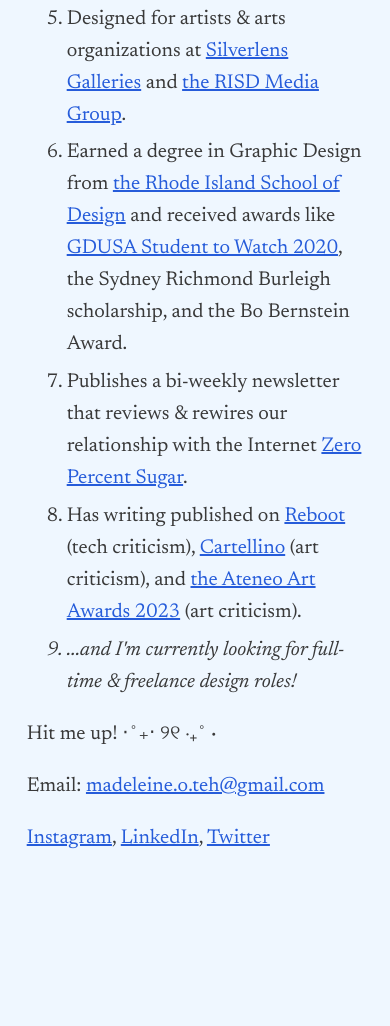
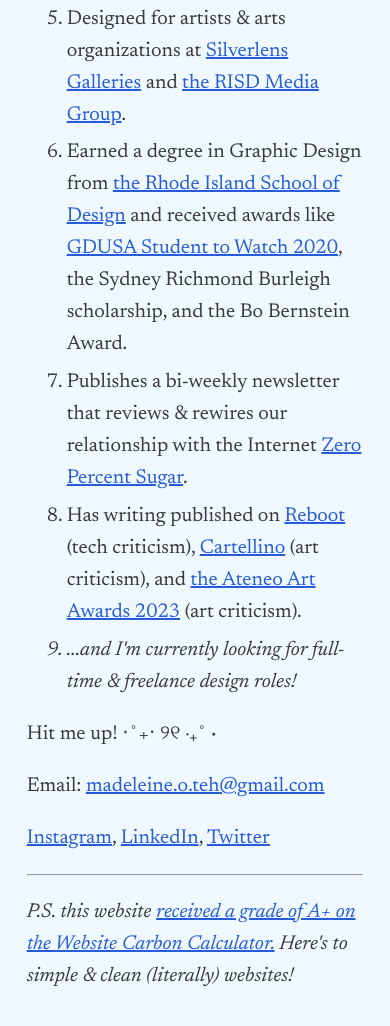
Before and after one commit to springbystone/springbystone.github.io, a plain HTML site: page index.html in a window 390 px wide. Shown: the part 596-1622 px from the top of the page. Before the commit the page ends 1516 px from the top, so only its background shows below. Drawn offline with Linux system fonts and the light colour scheme.

Commit message:
20240108
- added Website Carbon Calculator
- reduced size of PNG

```diff
--- a/index.html
+++ b/index.html
@@ -25,6 +25,8 @@
             <p>Hit me up! ⋅˚₊‧ ୨୧ ‧₊˚ ⋅</p>
             <p>Email: <a href="mailto:madeleine.o.teh@gmail.com">madeleine.o.teh@gmail.com</a></p>
             <p><a href="https://www.instagram.com/madeleine.o.teh/">Instagram</a>, <a href="https://www.linkedin.com/in/madeleine-teh2021/">LinkedIn</a>, <a href="https://twitter.com/madeleine_o_teh">Twitter</a></p>
+            <hr>
+            <p id="italic">P.S. this website <a href="https://www.websitecarbon.com/website/madeleineteh-com/" target="_blank">received a grade of A+ on the Website Carbon Calculator.</a> Here's to simple & clean (literally) websites!</p>
         </div>
     </body>
 </html>
--- a/style.css
+++ b/style.css
@@ -57,6 +57,15 @@ a:hover {
     font-style: italic;
   }
 
+  @media only screen and (max-width: 1200px) {
+    #content-main {
+        padding: 10% 20%;
+    }
+    img {
+        width: 120px;
+    }
+  }
+
   @media only screen and (max-width: 500px) {
     #content-main {
         padding: 10% 5%;
```
Also changed, not shown: me.png.
